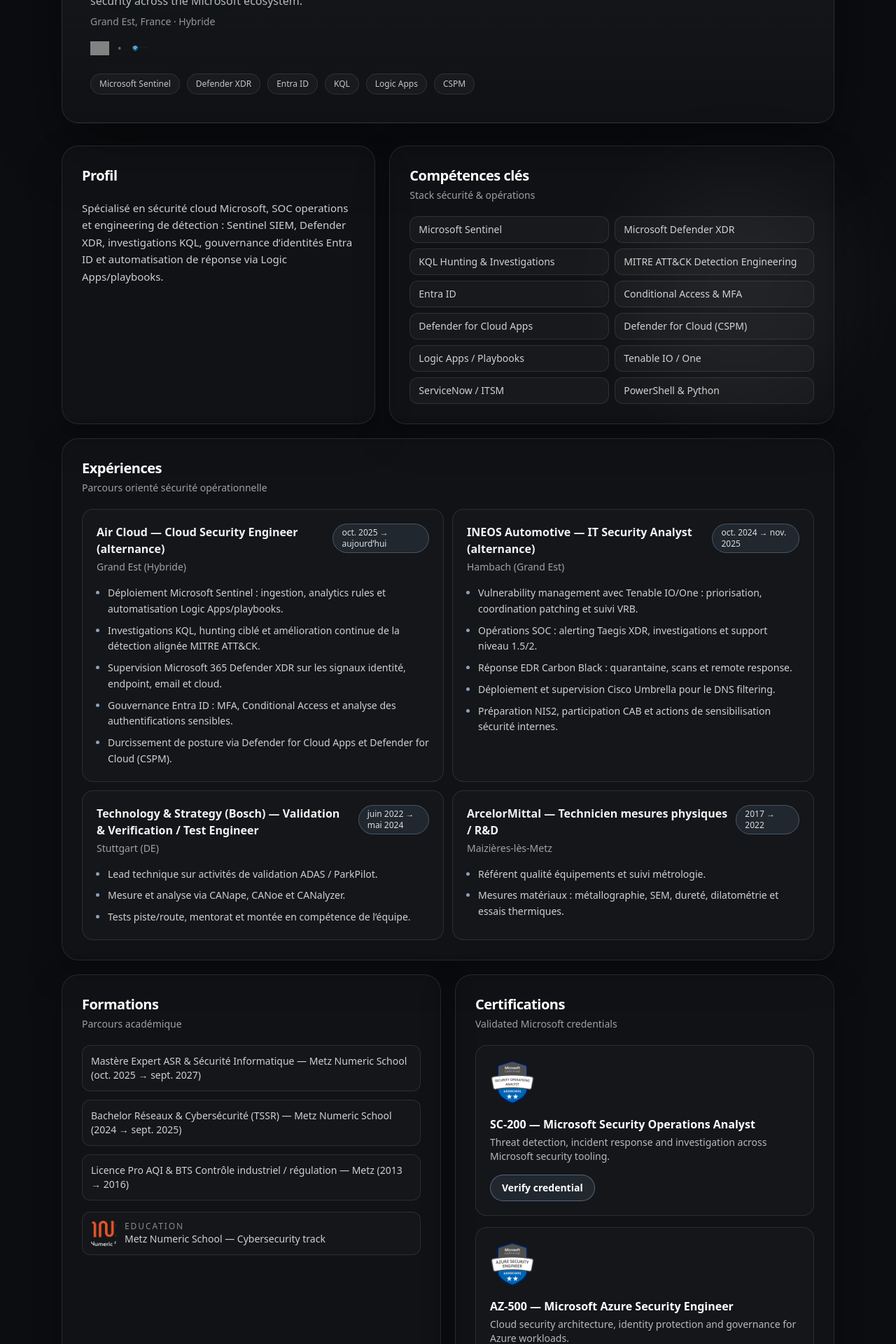
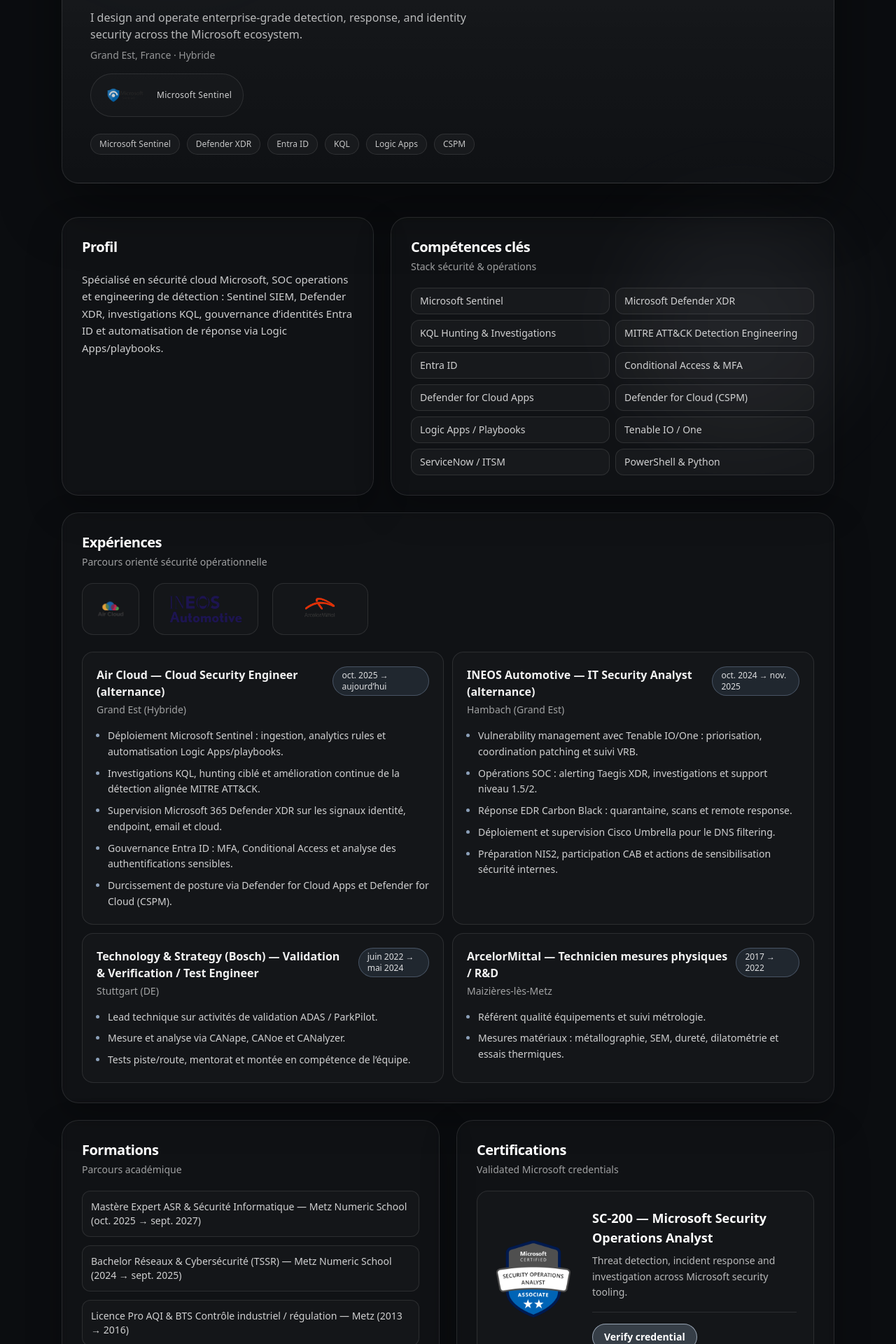
Before and after one commit to Sudo-auke/portfolio-firebase, a React app in the folder frontend/: page / in a window 1280 px wide. Shown: the part 260-2180 px from the top of the page at 70% size. Built offline with nearby package versions, Linux system fonts and the light colour scheme; grey boxes are pictures that could not be loaded; the HTML template or start-up script is replaced by a standard one.

Commit message:
Adjust approved assets usage and improve logo visibility

```diff
--- a/frontend/src/App.jsx
+++ b/frontend/src/App.jsx
@@ -1,11 +1,13 @@
 import { useMemo, useState } from "react";
 import { db } from "./firebase";
 import { addDoc, collection, serverTimestamp } from "firebase/firestore";
-import microsoftLogo from "./assets/Logo-microsoft.png";
 import sentinelLogo from "./assets/Microsoft_Sentinel.png";
 import schoolLogo from "./assets/logo-ecole-mns.png";
 import az500Badge from "./assets/azure-security-engineer-associate.png";
 import sc200Badge from "./assets/security-operations-analyst-associate.png";
+import aircloudLogo from "./assets/aircloud-removebg-preview.png";
+import arcelorMittalLogo from "./assets/arcelormittal-removebg-preview.png";
+import ineosLogo from "./assets/ineosauto-removebg-preview.png";
 import cvPdf from "./assets/CV_2025-11-23_Alexandre_Garing.pdf";
 
 function Section({ title, subtitle, children, className = "" }) {
@@ -75,21 +77,40 @@
 
 function CertificationCard({ image, title, description, verificationLink }) {
   return (
-    <article className="group rounded-2xl border border-white/10 bg-white/[0.02] p-5 transition-all duration-300 hover:-translate-y-1 hover:border-blue-200/40 hover:shadow-[0_0_35px_rgba(138,180,255,0.18)]">
-      <img src={image} alt={`${title} certification badge`} className="h-16 w-16 rounded-lg object-cover" loading="lazy" />
-      <h3 className="mt-4 text-base font-semibold text-white">{title}</h3>
-      <p className="mt-1 text-sm text-white/70">{description}</p>
+    <article className="group rounded-2xl border border-white/10 bg-white/[0.02] p-6 transition-all duration-300 hover:-translate-y-1 hover:border-blue-100/45 hover:shadow-[0_0_36px_rgba(148,179,255,0.18)]">
+      <div className="flex flex-col gap-5 sm:flex-row sm:items-center sm:gap-7">
+        <div className="flex justify-center sm:justify-start">
+          <img
+            src={image}
+            alt={`${title} certification badge`}
+            className="h-20 w-auto object-contain sm:h-24 lg:h-28"
+            loading="lazy"
+          />
+        </div>
+
+        <div className="flex-1">
+          <h3 className="text-lg font-semibold text-white">{title}</h3>
+          <p className="mt-2 text-sm leading-relaxed text-white/70">{description}</p>
+          <div className="my-4 h-px w-full bg-white/10" />
           <a
             href={verificationLink}
             target="_blank"
             rel="noreferrer"
-        className="mt-4 inline-flex rounded-full border border-blue-200/35 bg-blue-300/10 px-4 py-2 text-sm font-semibold text-white transition-all duration-300 hover:border-blue-200/60 hover:bg-blue-300/20 focus-visible:outline-none focus-visible:ring-2 focus-visible:ring-blue-200/45"
+            className="inline-flex rounded-full border border-blue-100/60 bg-blue-200/20 px-4 py-2 text-sm font-semibold text-white transition-all duration-300 hover:border-blue-100/80 hover:bg-blue-200/30 focus-visible:outline-none focus-visible:ring-2 focus-visible:ring-blue-100/45"
           >
             Verify credential
           </a>
+        </div>
+      </div>
     </article>
   );
 }
+
+const experienceCompanies = [
+  { name: "AirCloud", logo: aircloudLogo },
+  { name: "INEOS Automotive", logo: ineosLogo },
+  { name: "ArcelorMittal", logo: arcelorMittalLogo },
+];
 
 const skillTags = [
   "Microsoft Sentinel",
@@ -217,7 +238,7 @@
         <div className="absolute right-[5%] top-[18%] h-80 w-80 rounded-full bg-slate-200/5 blur-3xl" />
       </div>
 
-      <div className="relative mx-auto max-w-6xl px-4 py-8 sm:px-6 sm:py-12">
+      <div className="relative mx-auto max-w-6xl px-4 py-24 sm:px-6">
         <header className="rounded-3xl border border-white/10 bg-gradient-to-b from-white/[0.08] via-white/[0.04] to-white/[0.02] p-6 shadow-[0_30px_90px_rgba(0,0,0,0.45)] sm:p-10">
           <div className="flex flex-col gap-8 lg:flex-row lg:items-start lg:justify-between">
             <div className="max-w-3xl">
@@ -233,10 +254,14 @@
               </p>
               <p className="mt-2 text-sm text-white/55">Grand Est, France · Hybride</p>
 
-              <div className="mt-4 flex items-center gap-3">
-                <img src={microsoftLogo} alt="Microsoft logo" className="h-5 w-auto opacity-80" loading="lazy" />
-                <span className="text-white/35">•</span>
-                <img src={sentinelLogo} alt="Microsoft Sentinel logo" className="h-5 w-auto opacity-80" loading="lazy" />
+              <div className="mt-4 inline-flex items-center gap-3 rounded-full border border-white/10 bg-white/[0.02] px-4 py-2">
+                <img
+                  src={sentinelLogo}
+                  alt="Microsoft Sentinel logo"
+                  className="h-8 w-auto object-contain opacity-80 sm:h-9 lg:h-11"
+                  loading="lazy"
+                />
+                <span className="text-xs font-medium tracking-wide text-white/80">Microsoft Sentinel</span>
               </div>
 
               <div className="mt-6 flex flex-wrap gap-2.5">
@@ -260,7 +285,7 @@
           </div>
         </header>
 
-        <main className="mt-8 grid gap-5 lg:grid-cols-12">
+        <main className="mt-12 grid gap-6 lg:grid-cols-12">
           <Section title="Profil" className="lg:col-span-5">
             <p className="text-sm leading-relaxed text-white/80 sm:text-[15px]">
               Spécialisé en sécurité cloud Microsoft, SOC operations et engineering de détection : Sentinel SIEM, Defender XDR,
@@ -282,6 +307,21 @@
           </Section>
 
           <Section title="Expériences" subtitle="Parcours orienté sécurité opérationnelle" className="lg:col-span-12">
+            <div className="mb-6 flex flex-wrap items-center gap-4 sm:gap-5">
+              {experienceCompanies.map((company) => (
+                <div
+                  key={company.name}
+                  className="rounded-2xl border border-white/10 bg-white/[0.02] px-4 py-3 transition-all duration-300 hover:border-blue-100/35 hover:opacity-100 hover:shadow-[0_0_24px_rgba(147,197,253,0.15)]"
+                >
+                  <img
+                    src={company.logo}
+                    alt={`${company.name} logo`}
+                    className="h-10 w-auto object-contain opacity-90 transition-opacity duration-300 sm:h-12"
+                    loading="lazy"
+                  />
+                </div>
+              ))}
+            </div>
             <div className="grid gap-3 md:grid-cols-2">
               {experiences.map((experience) => (
                 <ExpCard key={experience.title} {...experience} />
@@ -310,11 +350,7 @@
             </div>
           </Section>
 
-          <Section
-            title="Certifications"
-            subtitle="Validated Microsoft credentials"
-            className="lg:col-span-6"
-          >
+          <Section title="Certifications" subtitle="Validated Microsoft credentials" className="lg:col-span-6">
             <div className="grid gap-4 md:grid-cols-2 lg:grid-cols-1">
               {certifications.map((certification) => (
                 <CertificationCard key={certification.title} {...certification} />
@@ -329,7 +365,7 @@
             </ul>
           </Section>
 
-          <Section title="Contact" subtitle="Formulaire relié à Firestore · collection contacts" className="lg:col-span-7" >
+          <Section title="Contact" subtitle="Formulaire relié à Firestore · collection contacts" className="lg:col-span-7">
             <div id="contact">
               <form onSubmit={onSubmit} className="space-y-4">
                 <div className="grid gap-3 sm:grid-cols-2">
```
Lines whose indentation alone changed are shown as unchanged.
